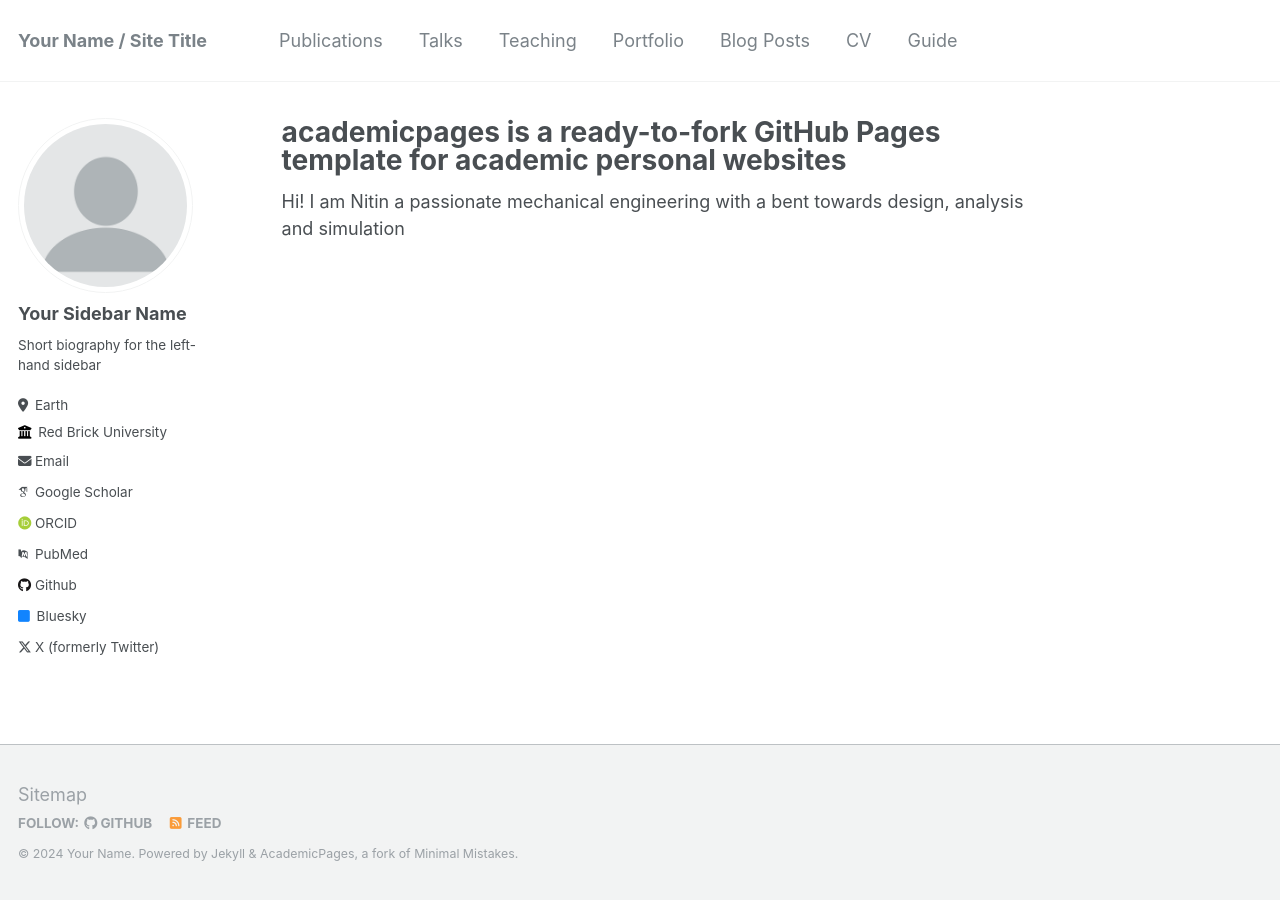
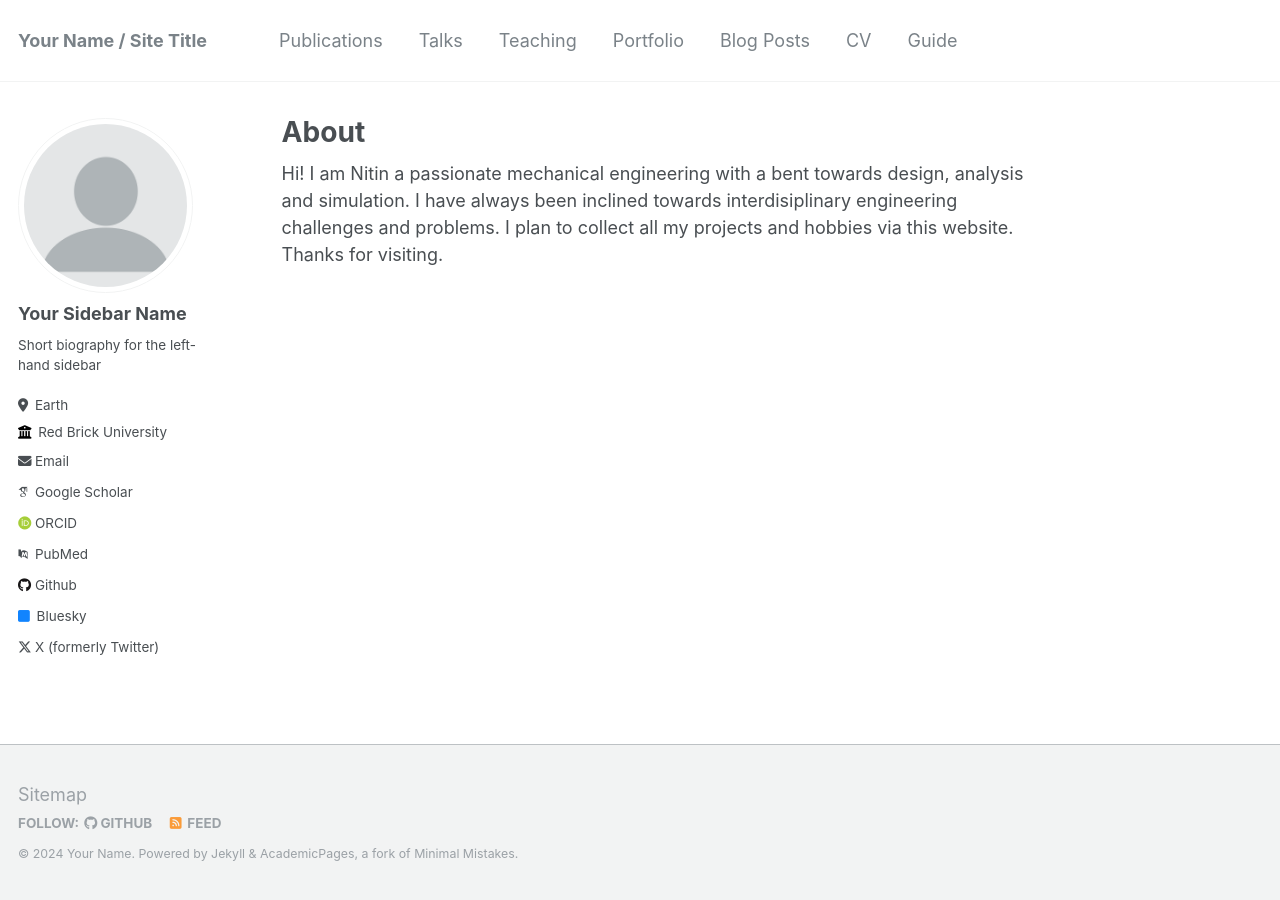
Before and after one commit to nitintiwari1/nitintiwari, a Jekyll site: the page built from _pages/about.md, in a window 1280 px wide. Built offline with Jekyll 4.4.1, drawn with Linux system fonts in a browser that asks for light colours; some web fonts are replaced.

Commit message:
Updated about

```diff
--- a/_pages/about.md
+++ b/_pages/about.md
@@ -1,10 +1,10 @@
 ---
 permalink: /
-title: "academicpages is a ready-to-fork GitHub Pages template for academic personal websites"
+title: "About"
 author_profile: true
 redirect_from:
   - /about/
   - /about.html
 ---
 
-Hi! I am Nitin a passionate mechanical engineering with a bent towards design, analysis and simulation
+Hi! I am Nitin a passionate mechanical engineering with a bent towards design, analysis and simulation. I have always been inclined towards interdisiplinary engineering challenges and problems. I plan to collect all my projects and hobbies via this website. Thanks for visiting.
```
